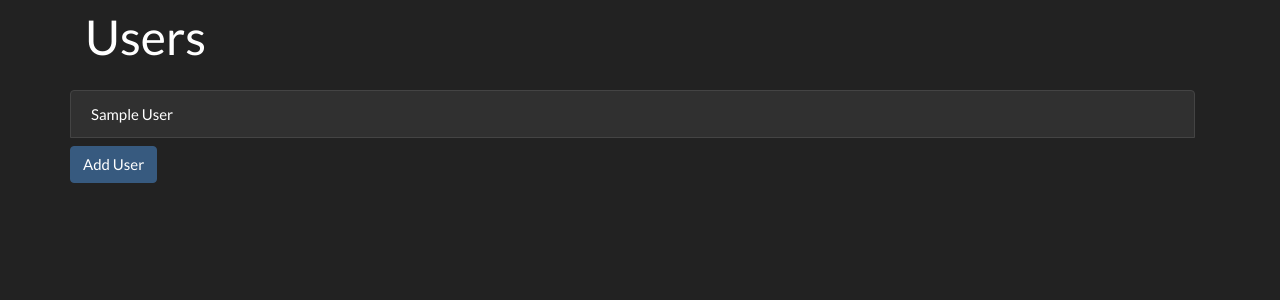
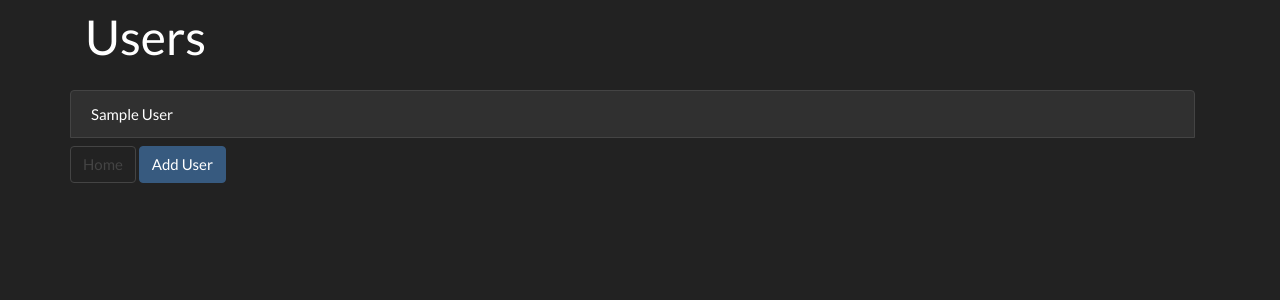
Before and after one commit to KortesmakiAB/Blogly, a Flask app: page /users in a window 1280 px wide. Shown: the top 300 px of the page. Run offline with Flask 2, Linux system fonts and the light colour scheme; tables that the repository leaves empty hold one stand-in row (values such as "Sample post"); some libraries are stand-ins or nearby versions.

Commit message:
added home buttons to users.html and tags.html

```diff
--- a/templates/tags.html
+++ b/templates/tags.html
@@ -15,6 +15,7 @@
     <a href="/tags/{{tag.id}}" class="list-group-item list-group-item-action" aria-current="true">{{tag.name}}</a>
     {% endfor %}
     <form class="mt-2" action="/tags/new">
+        <a href="/" class="btn btn-outline-secondary">Home</a>
         <button type="submit" class="btn btn-primary">Add Tag</button>
     </form>
 </div>
--- a/templates/users.html
+++ b/templates/users.html
@@ -12,6 +12,7 @@
     <a href="/users/{{user.id}}" class="list-group-item list-group-item-action" aria-current="true">{{user.first_name}} {{user.last_name}}</a>
     {% endfor %}
     <form class="mt-2" action="/users/new">
+        <a href="/" class="btn btn-outline-secondary">Home</a>
         <button type="submit" class="btn btn-primary">Add User</button>
     </form>
 </div>
```
